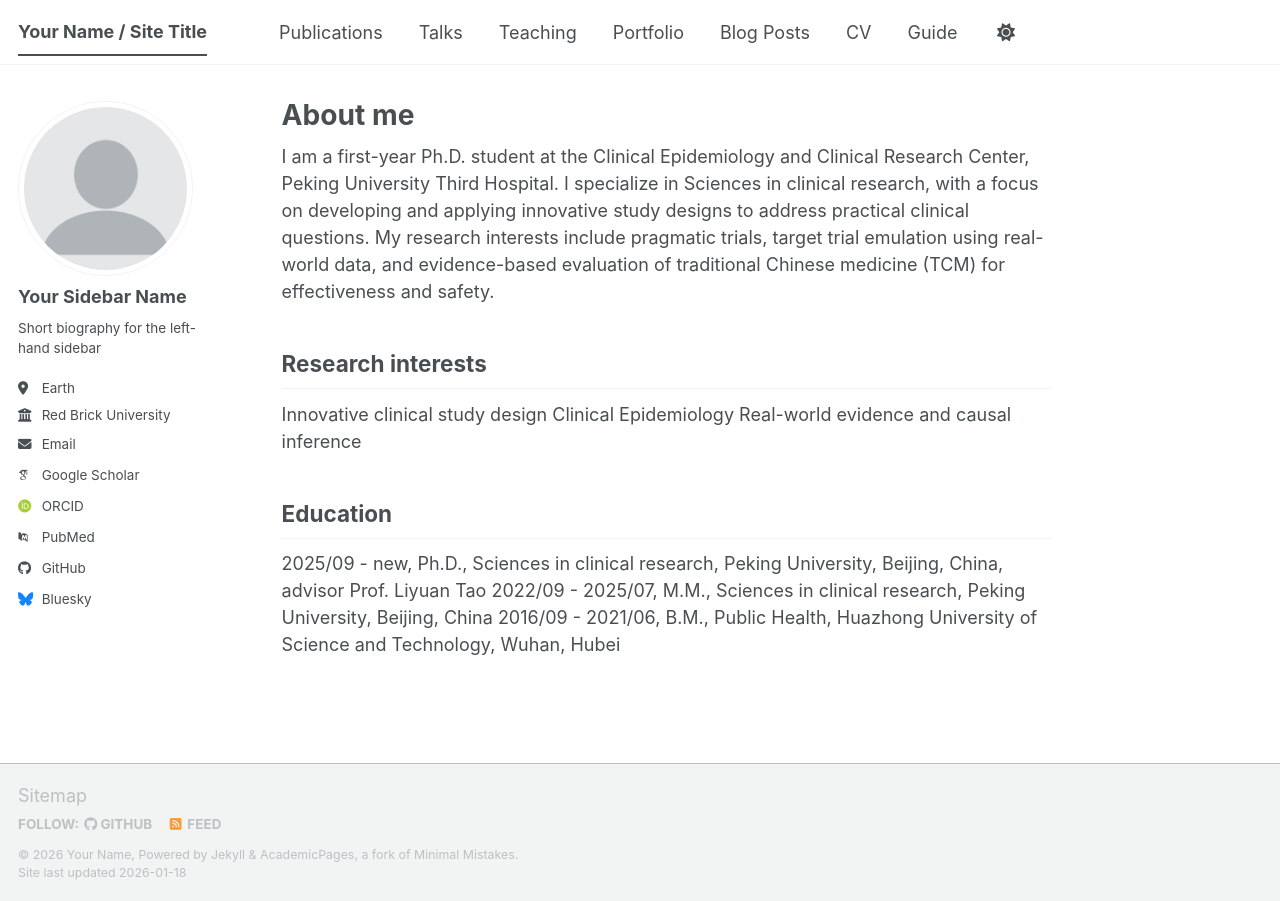
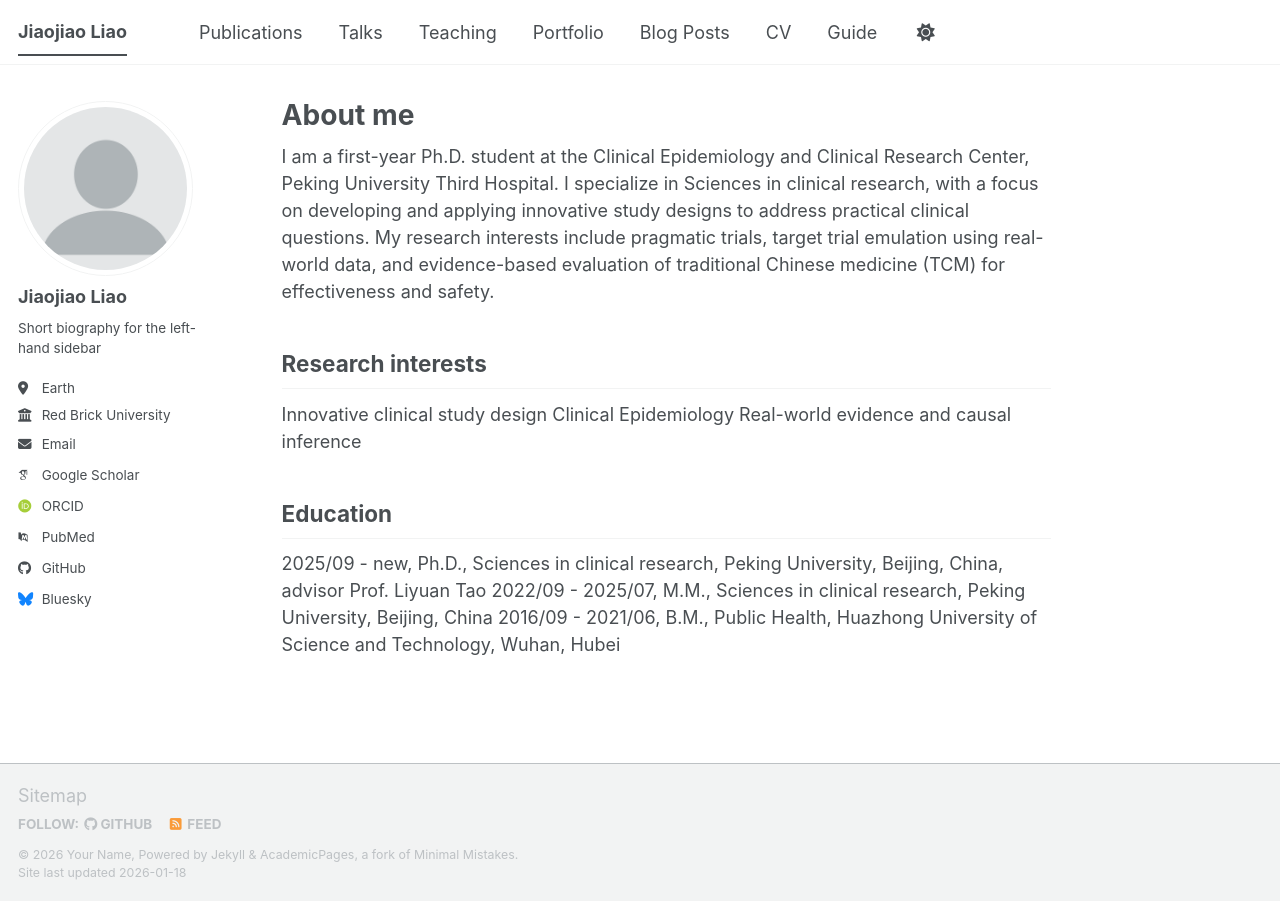
Before and after one commit to jessie-lj/jessie-lj.github.io, a Jekyll site: the page built from _pages/about.md, in a window 1280 px wide. Built offline with Jekyll 4.4.1, drawn with Linux system fonts in a browser that asks for light colours; some web fonts are replaced; a script bundle is joined from its source files by our own code; library files that are not in the unit come from our copies.

Commit message:
Update _config.yml

```diff
--- a/_config.yml
+++ b/_config.yml
@@ -9,14 +9,14 @@
 # Basic Site Settings
 locale                   : "en-US"
 site_theme               : "default" # The available themes options are "default", "air", "sunrise", "mint", "dirt" and "contrast"
-title                    : "Your Name / Site Title"
+title                    : "Jiaojiao Liao"
 title_separator          : "-"
 name                     : &name "Your Name"
-description              : &description "Your Name's academic portfolio"   # Update this with a general description of your site, this is the default if not overridden by a page
-url                      : https://academicpages.github.io # The base hostname & protocol for your site e.g. "https://[your GitHub username].github.io",
+description              : &description "Sciences in clinical research"   # Update this with a general description of your site, this is the default if not overridden by a page
+url                      : https://jessie-lj.github.io # The base hostname & protocol for your site e.g. "https://[your GitHub username].github.io",
                                                            # or if you already have some other page hosted on Github then use "https://[your GitHub username].github.io/[Your Repo Name]"
 baseurl                  : "" # the subpath of your site, e.g. "/blog"
-repository               : "academicpages/academicpages.github.io"
+repository               : "jessie-lj/jessie-lj.github.io"
 
 # Site Author - The following control what appear as part of the author content on the side bar.
 #               If a field is blank the icon and link will not appear, otherwise it will be shown.
@@ -24,7 +24,7 @@
 author:
   # Biographic information
   avatar           : "profile.png"
-  name             : "Your Sidebar Name"
+  name             : "Jiaojiao Liao"
   pronouns         : # example: "she/her"
   bio              : "Short biography for the left-hand sidebar"
   location         : "Earth"
```
